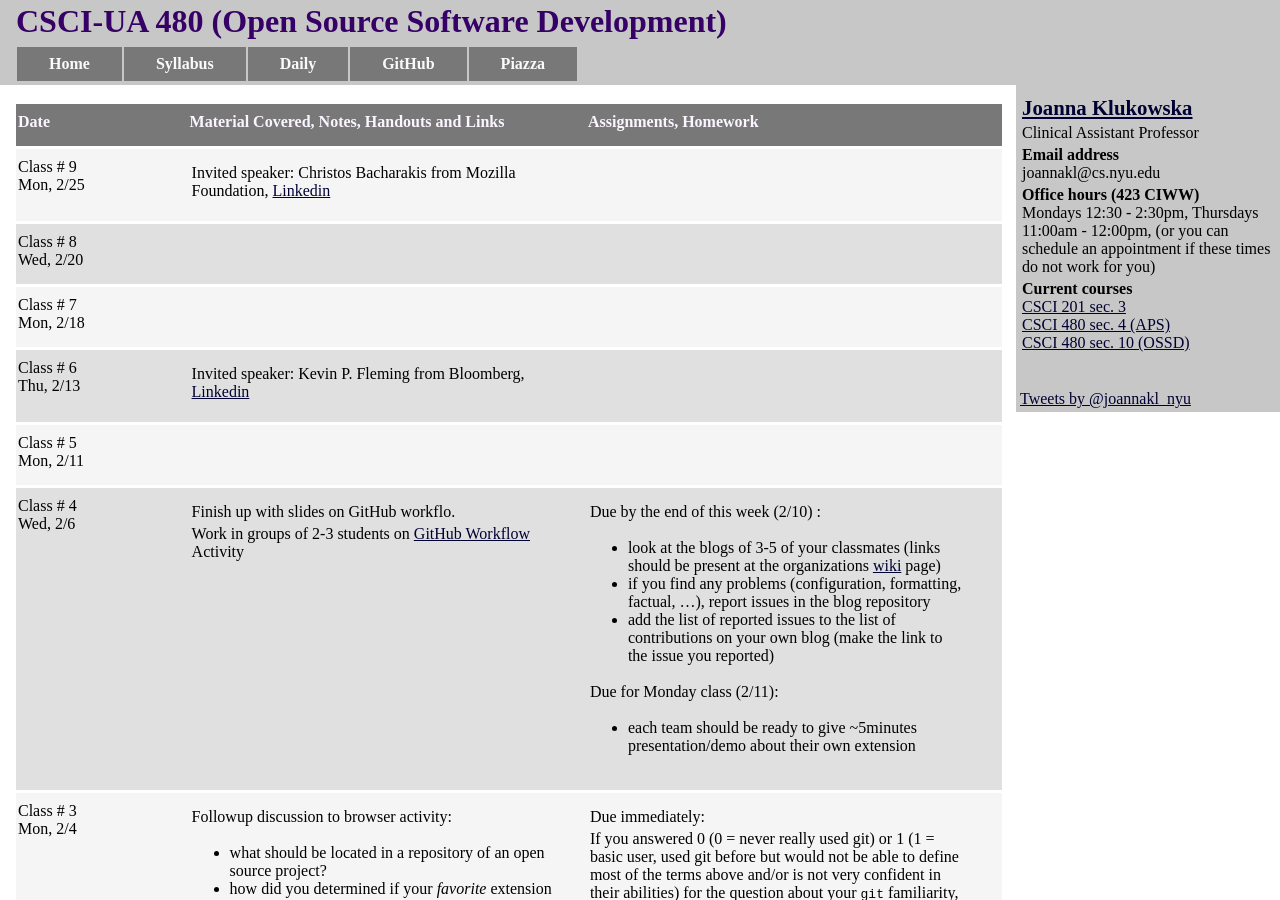
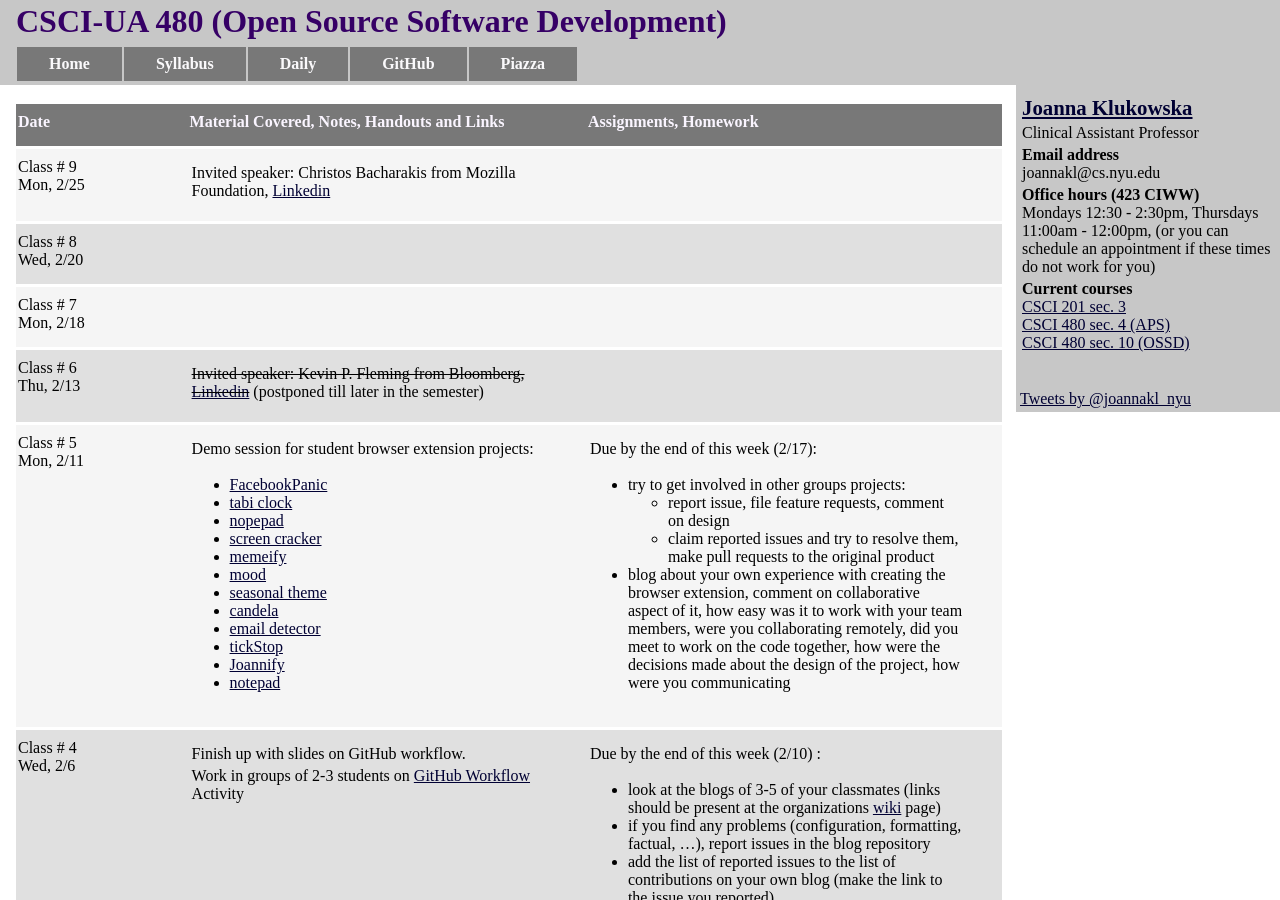
Before and after one commit to joannakl/ossd_s19, a Jekyll site: the page built from daily.html, in a window 1280 px wide and 900 px high. Built offline with Jekyll 4.4.1, drawn with Linux system fonts in a browser that asks for light colours; comment, search, counter and statistics services are not loaded.

Commit message:
update for class 5

```diff
--- a/_includes/daily/04.markdown
+++ b/_includes/daily/04.markdown
@@ -10,7 +10,7 @@ Wed, 2/6
 <div class="column_materials">
 <p markdown="block">
 
-Finish up with slides on GitHub workflo.
+Finish up with slides on GitHub workflow.
 
 Work in groups of 2-3 students on
 [GitHub Workflow](https://github.com/joannakl/ossd_materials/tree/master/activities/github-workflow-activity) Activity
--- a/_includes/daily/05.markdown
+++ b/_includes/daily/05.markdown
@@ -11,12 +11,35 @@ Mon, 2/11
 <div class="column_materials">
 <p markdown="block">
 
+Demo session for student browser extension projects:
+
+- [FacebookPanic](https://github.com/nyu-ossd-s19/FacebookPanic)
+- [tabi clock](https://github.com/nyu-ossd-s19/tabi-clock)
+- [nopepad](https://github.com/nyu-ossd-s19/nopepad)
+- [screen cracker](https://github.com/nyu-ossd-s19/screen-cracker-team-7)
+- [memeify](https://github.com/nyu-ossd-s19/memeify-team-1)
+- [mood](https://github.com/nyu-ossd-s19/mood)
+- [seasonal theme](https://github.com/nyu-ossd-s19/Seasonal-Theme2k19)
+- [candela](https://github.com/nyu-ossd-s19/candela-team-10)
+- [email detector](https://github.com/nyu-ossd-s19/email-detector-team-12)
+- [tickStop](https://github.com/nyu-ossd-s19/tickStop)
+- [Joannify](https://github.com/nyu-ossd-s19/Joannify)
+- [notepad](https://github.com/nyu-ossd-s19/notepad-team-3)
+
+
+
 </p>
 </div>
 
 
 <div class="column_assign">
 <p markdown="block">
+
+Due by the end of this week (2/17):
+- try to get involved in other groups projects:
+  - report issue, file feature requests, comment on design
+  - claim reported issues and try to resolve them, make pull requests to the original product
+- blog about your own experience with creating the browser extension, comment on collaborative aspect of it, how easy was it to work with your team members, were you collaborating remotely, did you meet to work on the code together, how were the decisions made about the design of the project, how were you communicating
 
 
 
--- a/_includes/daily/06.markdown
+++ b/_includes/daily/06.markdown
@@ -10,7 +10,11 @@ Thu, 2/13
 
 <div class="column_materials">
 <p markdown="block">
-Invited speaker: Kevin P. Fleming from Bloomberg,  [Linkedin](https://www.linkedin.com/in/kpfleming/)
+
+~~Invited speaker: Kevin P. Fleming from Bloomberg,  [Linkedin](https://www.linkedin.com/in/kpfleming/)~~
+(postponed till later in the semester)
+
+
 
 
 
```
